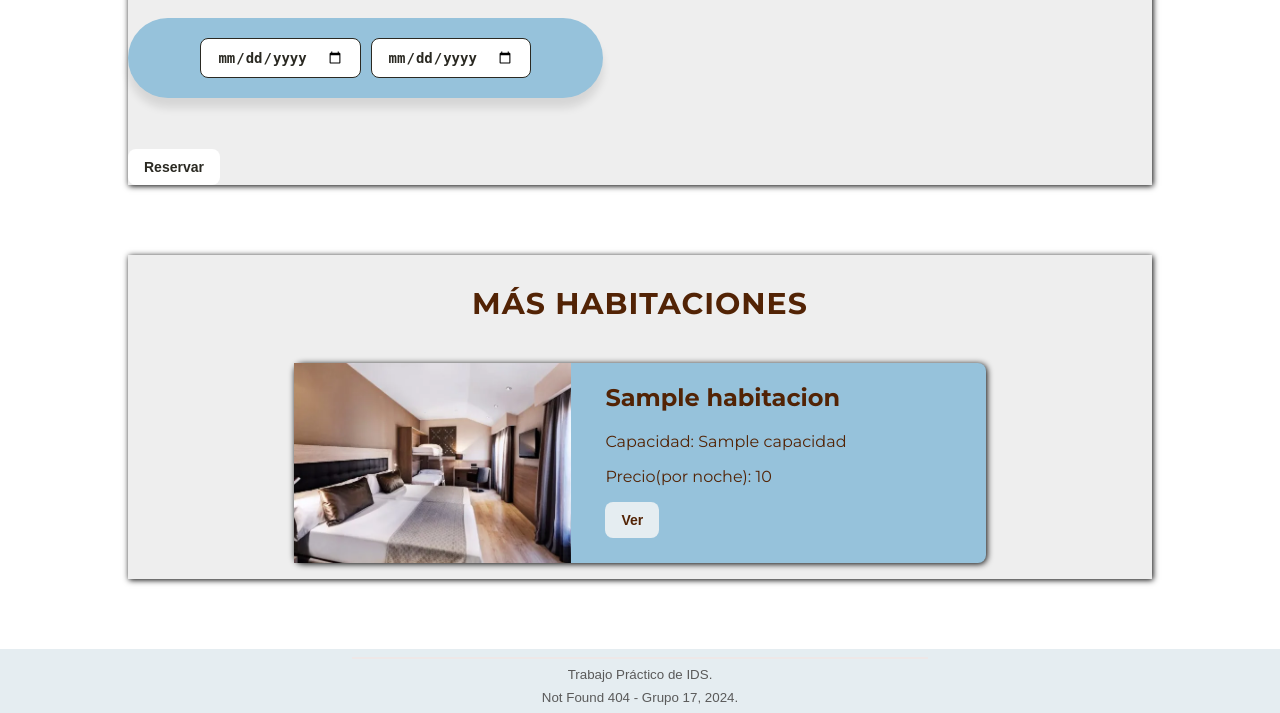
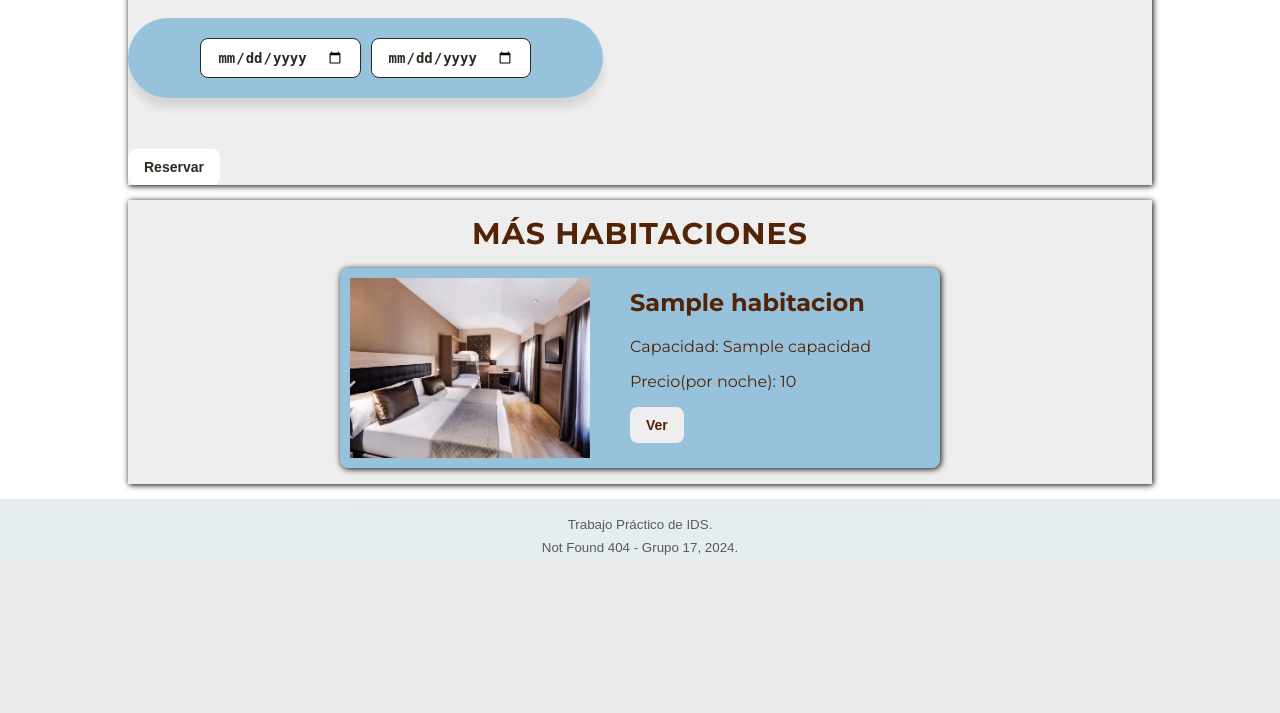
Before and after one commit to renzomartin1/NOT-FOUND-404, a Flask app: template front-end/templates/habitacion.html in a window 1280 px wide. Shown: the part 765-1478 px from the top of the page. After the commit the page ends 1320 px from the top, so only its background shows below. Run offline with Flask 3, Linux system fonts and the light colour scheme; the template is opened without the code that fills it: most values are stand-ins (such as "Sample title", 1, 10 or a date in 2020).

Commit message:
#6 se actualiza habitacion.css

```diff
--- a/front-end/static/css/habitacion.css
+++ b/front-end/static/css/habitacion.css
@@ -294,3 +294,81 @@ input[type="date"]:focus {
     font-size: 20px;
     transition: 0.2s;
 }
+
+/* estilo otras habitaciones */
+
+#hotel{
+    display: flex;
+    justify-content: space-around;
+    flex-wrap: wrap;
+
+}
+
+.titulo2{
+    font-size: 30px;
+    text-align: center;
+    background-color: transparent;
+    width: 40%;
+    margin: 0 30%;
+    color: #522305;
+    letter-spacing: 1px;
+    font-family:'montserrat', sans-serif;
+}
+
+.contenedor2{
+    background-color: #eee;
+    box-shadow: 1px 1px 6px #000;
+    width: 80vw;
+    margin: 15px 10vw;
+    padding-top: 5px;
+
+}
+
+.otrasHab{
+    width: 90%;
+    height: 20%;
+    margin: 1% 5%;
+}
+
+#grilla{
+    background-color: #96C2DB;
+    border-radius: 0.5rem;
+    margin: 1rem 0;
+    width: 65%;
+    height: 200px;
+    display: flex;
+}
+
+.grillaImg{
+    height: 90%;
+    max-width: 40%;
+    padding: 10px;
+    margin-right: 5%;
+}
+
+/* boton y texto otras habitaciones */
+
+.texto-habitacion{
+    color: #522305;
+    font-family:'montserrat', sans-serif;
+}
+
+.boton-habitacion {
+    padding: 0.625rem 1rem;
+    font-size: 0.875rem;
+    font-weight: bold;
+    color: #522305;
+    background-color: #eee;
+    border: none;
+    border-radius: 0.5rem;
+    cursor: pointer;
+}
+
+.titulo{
+    font-size: 20px;
+    text-align: center;
+    background-color: transparent;
+    width: 50%;
+    color: #522305;
+    font-family:'montserrat', sans-serif;
+}
```
